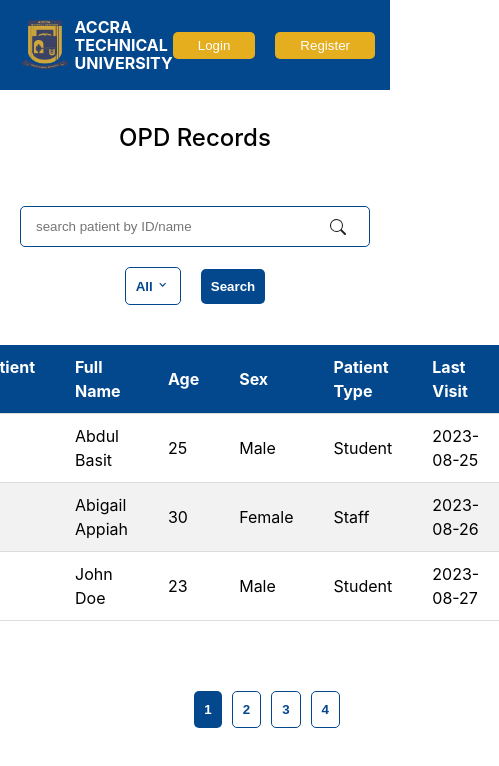
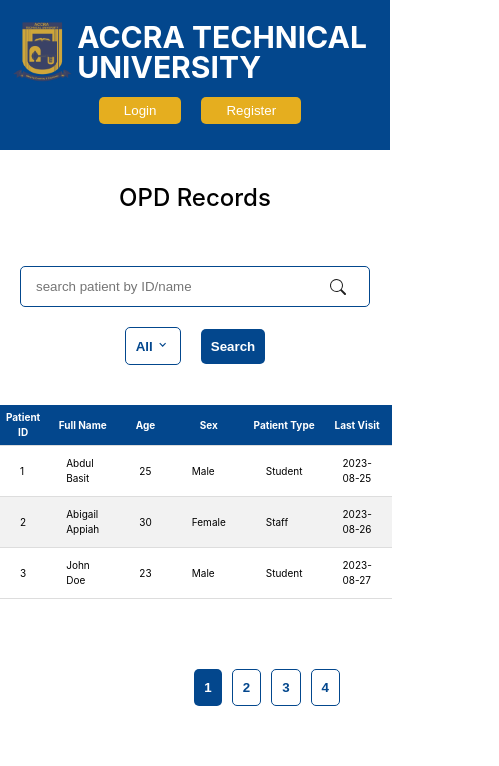
Before and after one commit to AbdulGafaru1-hero/ATU-HyperX, a React (Create React App) app: page /opd-records in a window 390 px wide. Shown: the top 766 px of the page, 499 px wide, since content can reach past the window. Built offline with nearby package versions, Linux system fonts and the light colour scheme.

Commit message:
Mobile nav fixed

```diff
--- a/src/App.css
+++ b/src/App.css
@@ -56,15 +56,37 @@
 
 @media only screen and (max-width: 425px) {
 .nav{
-  padding: 20px;
+  padding: 50px;
+  flex-direction: column;
+  margin: 0 auto;
+  gap: 30px;
+  justify-content: center;
+  align-items: center;
+
 }
+.logo{
+  margin: 0 auto;
+  margin-top: 20px;
+}
+.logo h4{
+  width: 300px;
+  font-size: 30px;
+  line-height: 30px;
+}
+.logo img{
+  height: 60px;
+  }
+
+  .btns{
+    margin: 0 auto;
+  }
 }
 @media only screen and (max-width: 375px){
-  .logo img{
-    height: 40px;
-    }
+ .logo{
+  margin-left: 70px;
+ }
     .logo h4{
-      font-size: 12px;
-      line-height: 12px;
+      font-size:20px;
+      line-height: 20px;
     }
 }
--- a/src/Pages/LandingPage/LandingPage.css
+++ b/src/Pages/LandingPage/LandingPage.css
@@ -4,9 +4,7 @@
     padding: 40px 140px;
     gap: 80px;
     }
-    /* .left{
-        padding-top: 50px;
-    } */
+
     .left h4{
         font-size: 40px;
         color: rgb(28, 28, 28);
@@ -104,7 +102,8 @@
     .right img{
       border-radius: 0;
       width: 420px;
-      height: 470px;
+      height: 100vh;
+      object-fit: cover;
     }
     }
 
--- a/src/Pages/OPDRecords/OpdRecords.css
+++ b/src/Pages/OPDRecords/OpdRecords.css
@@ -104,11 +104,26 @@
 
   @media only screen and (max-width: 425px){
     .table-container {
-      max-width: 100px;
-      margin-left: -40px;
+        width: 100%;
       }
 
       .searchSection {
         flex-direction: column;
       }
+      .stripped-table th{
+        font-size: 10px;
+        padding: 5px;
+        width: 2px;
+        text-align: center;
+      }
+      .stripped-table td{
+        font-size: 10px;
+      }
   }
+
+  @media only screen and (max-width: 375px){
+.table-container{
+  max-width: 100%;
+  overflow: hidden;
+}
+  }
```
